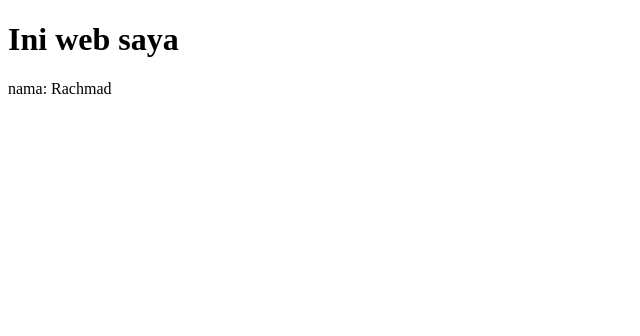
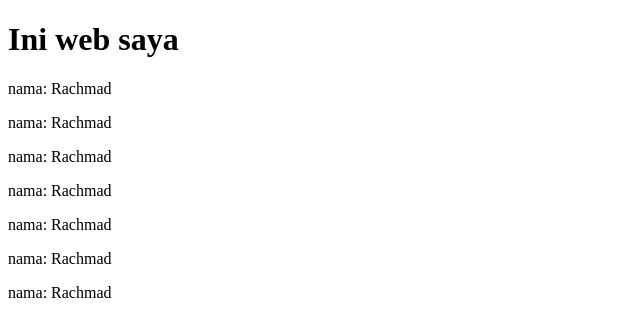
Before and after one commit to rachmad-s/simulation-1, a plain HTML site: page index.html in a window 1280 px wide. Shown: the whole page, without its empty margins (0-640 px from the left). Drawn offline with Linux system fonts and the light colour scheme.

Commit message:
commit kedua

```diff
--- a/index.html
+++ b/index.html
@@ -9,5 +9,12 @@
 
     <h1>Ini web saya</h1>
     <p>nama: Rachmad</p>
+
+    <p>nama: Rachmad</p>
+    <p>nama: Rachmad</p>
+    <p>nama: Rachmad</p>
+    <p>nama: Rachmad</p>
+    <p>nama: Rachmad</p>
+    <p>nama: Rachmad</p>
 </body>
 </html>
```
